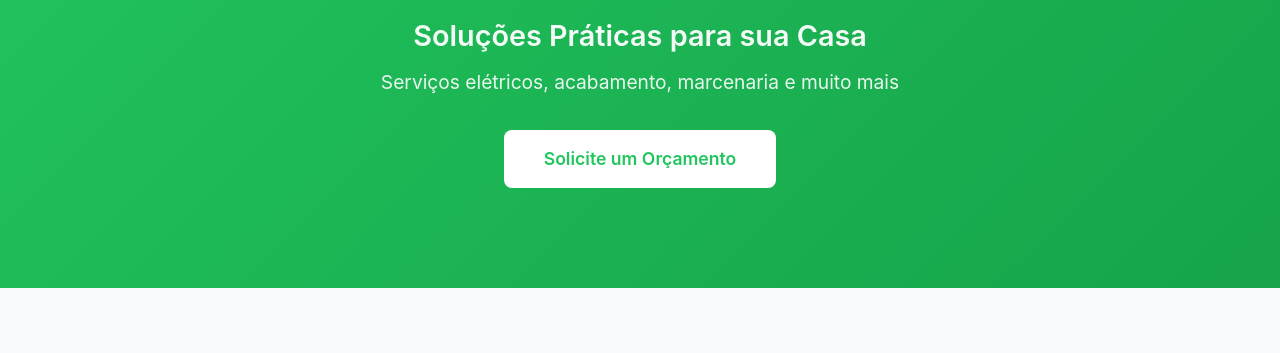
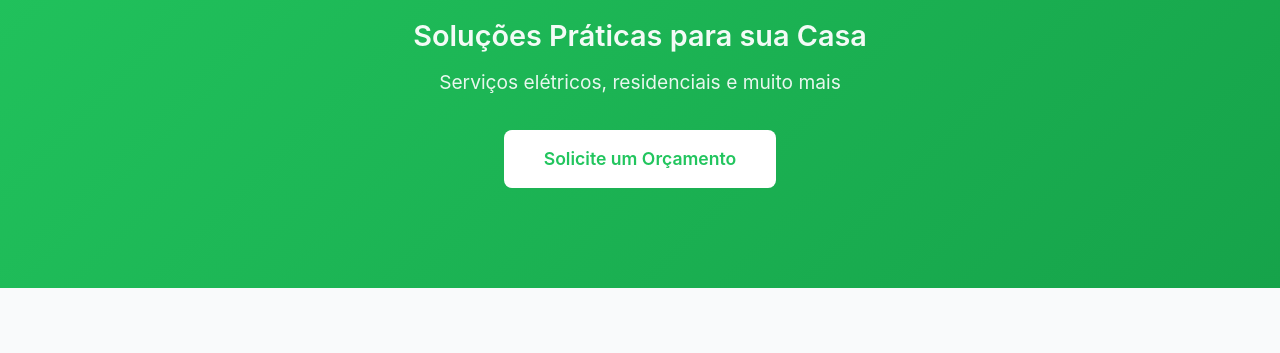
Before and after one commit to pablocardias/bemresolve, a plain HTML site: page index.html in a window 1280 px wide. Shown: the part 263-616 px from the top of the page. Drawn offline with Linux system fonts and the light colour scheme.

Commit message:
Update subtitle to 'serviços residenciais'

```diff
--- a/index.html
+++ b/index.html
@@ -27,7 +27,7 @@
         <div class="container">
             <h1>Bem<span class="resolve">Resolve</span><span class="checkmark">✓</span></h1>
             <p class="tagline">Soluções Práticas para sua Casa</p>
-            <p class="subtitulo">Serviços elétricos, acabamento, marcenaria e muito mais</p>
+            <p class="subtitulo">Serviços elétricos, residenciais e muito mais</p>
             <a href="#contato" class="cta-button">Solicite um Orçamento</a>
         </div>
     </section>
```
